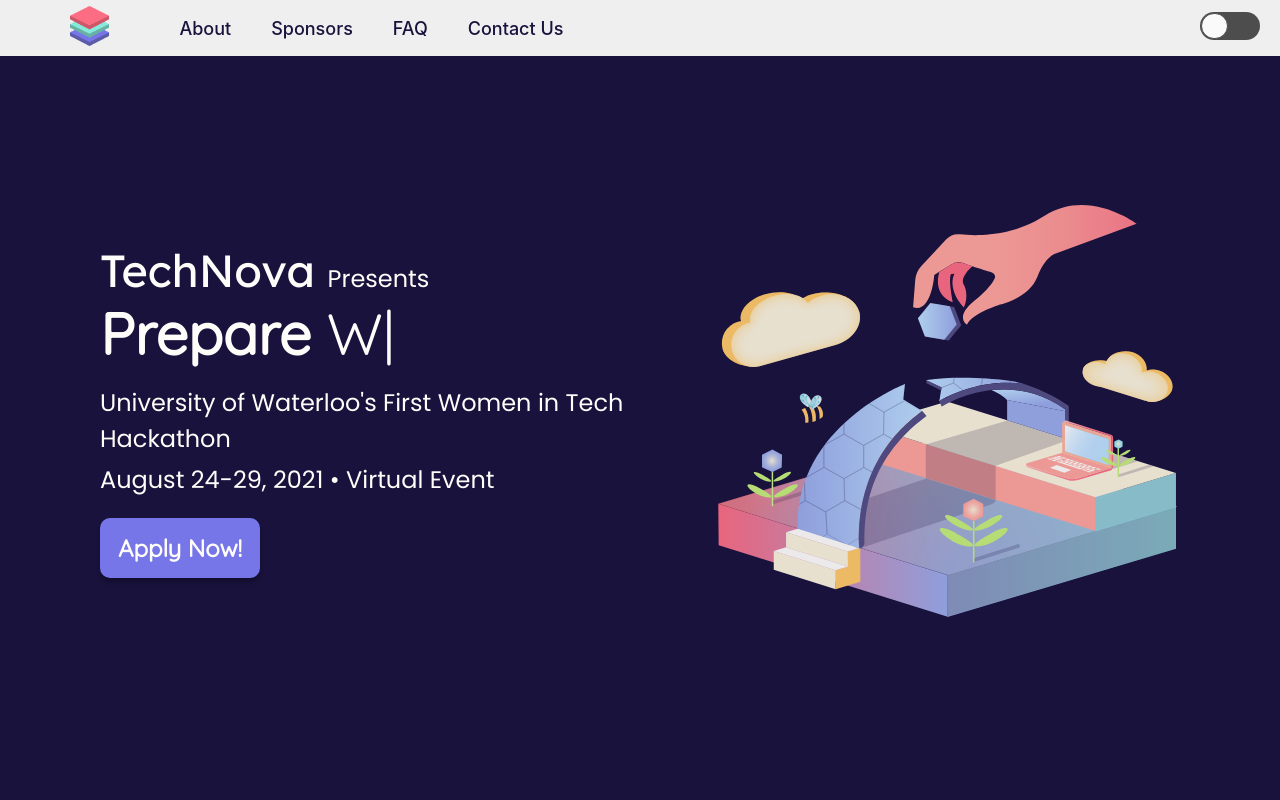
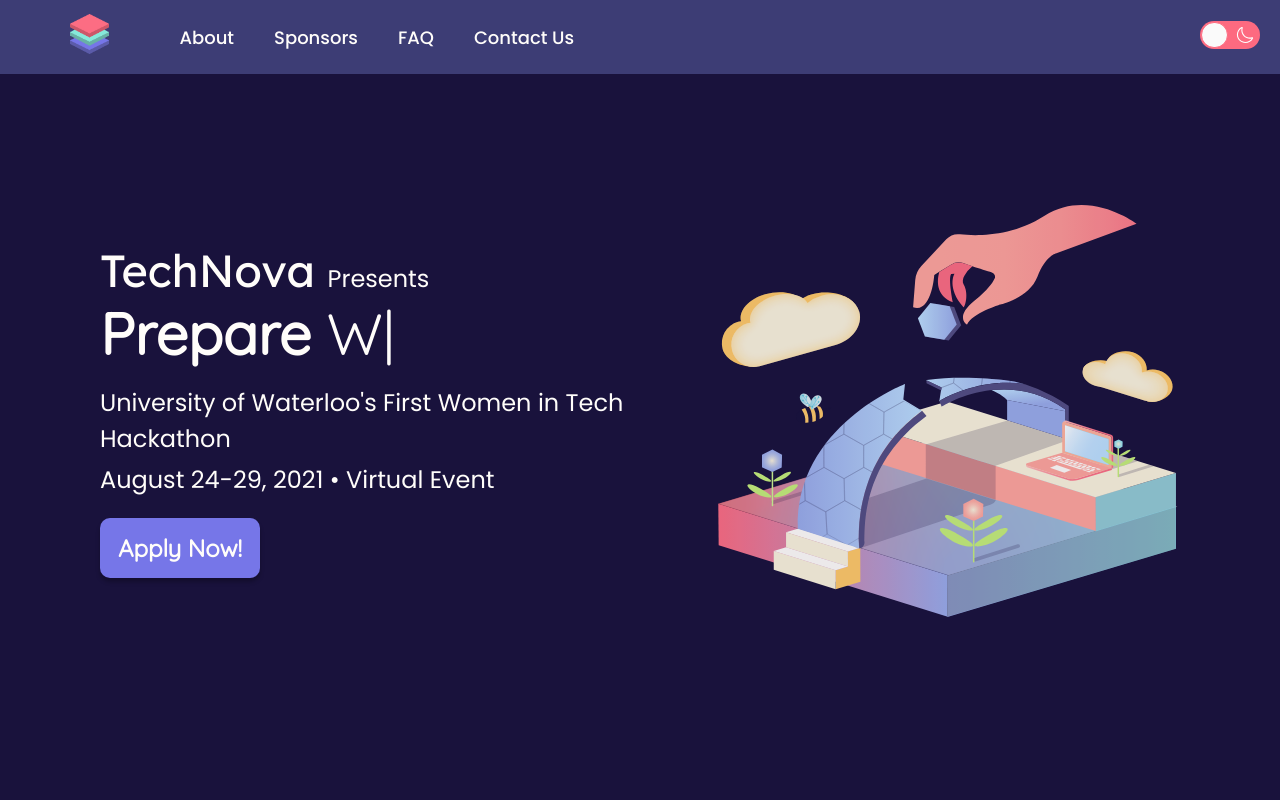
Before and after one commit to itstechnova/itstechnova.com, a React (Create React App) app: page / in a window 1280 px wide. Both pictures are taken after a click on the element 1230 px from the left and 25 px from the top of the page. Shown: the top 800 px of the page. Built offline with nearby package versions, Linux system fonts and the light colour scheme.

Commit message:
dark mode and fixed nav bar

```diff
--- a/src/App.scss
+++ b/src/App.scss
@@ -5,6 +5,7 @@
 }
 
 body {
+    // handle ALL dark mode things here
     @include lightmode();
     &.dark-mode {
         @include darkmode();
@@ -18,8 +19,17 @@
     details {
       background-color: var(--faq-card-bg-color);
     }
+    .nav-container {
+        background-color: var(--header-footer-color);
+        transition: all 0.25s linear;
+    }
+    .nav-link {
+        color: var(--text-color);
+        transition: all 0.25s linear;
+    }
     a {
         color: var(--text-color);
+        transition: all 0.25s linear;
     }
 }
 
@@ -74,3 +84,8 @@
         font-size: 16px;
     }
 }
+
+a {
+    font-family: $font-bold;
+    font-weight: bold;
+}
--- a/src/_constants.scss
+++ b/src/_constants.scss
@@ -41,7 +41,6 @@
 $text-dark: #19123c;
 $grey: #c4c4c4;
 $light-grey: #e5e9f2;
-$nav-bar-color: #f0efef;
 $light-blue: #C0CBF2;
 $dark-blue: #7D92DB;
 
@@ -49,12 +48,14 @@
     --text-color: #19123c;
     --background-color: #fffdfa;
     --faq-card-bg-color: #C0CBF2;
+    --header-footer-color: #f0efef;
 }
 
 @mixin darkmode() {
     --text-color: #fffdfa;
     --background-color: #19123c;
     --faq-card-bg-color: #7D92DB;
+    --header-footer-color: #3D3D75;
 }
 
 // Breakpoints
--- a/src/components/ModeToggle/ModeToggle.jsx
+++ b/src/components/ModeToggle/ModeToggle.jsx
@@ -1,6 +1,7 @@
 import React from "react";
 import Toggle from "react-toggle";
 import sun from "../../resources/images/icons/sun.svg";
+import moon from "../../resources/images/icons/moon.svg";
 import useToggleMode from "../../hooks/useToggleMode";
 
 import "react-toggle/style.css";
@@ -20,7 +21,9 @@
                         checked: (
                             <img className="light-icon" src={sun} alt="" />
                         ),
-                        unchecked: null,
+                        unchecked: (
+                            <img className="dark-icon" src={moon} alt="" />
+                        ),
                     }}
                 />
             )}
--- a/src/components/ModeToggle/ModeToggle.scss
+++ b/src/components/ModeToggle/ModeToggle.scss
@@ -10,9 +10,14 @@
     top: 5px;
 }
 
-.light-icon {
+.react-toggle-track-x {
+    margin: 0;
+    right: 10px;
+    top: 4.5px;
+}
+
+.light-icon, .dark-icon {
     height: 15px;
-    width: 15px;
 }
 
 .mode-toggle.react-toggle--checked .react-toggle-track {
@@ -20,6 +25,14 @@
 }
 
 .mode-toggle.react-toggle--checked:hover:not(.react-toggle--disabled) .react-toggle-track {
+    background-color: $accent-pink-focus;
+}
+
+.mode-toggle.react-toggle .react-toggle-track {
+    background-color: $accent-pink;
+}
+
+.mode-toggle.react-toggle:hover:not(.react-toggle--disabled) .react-toggle-track {
     background-color: $accent-pink-focus;
 }
 
@@ -31,6 +44,14 @@
     border-color: $accent-pink-focus;
 }
 
+.mode-toggle.react-toggle .react-toggle-thumb {
+    border-color: $accent-pink;
+}
+
+.mode-toggle.react-toggle:hover:not(.react-toggle--disabled) .react-toggle-thumb {
+    border-color: $accent-pink-focus;
+}
+
 .mode-toggle.react-toggle--focus .react-toggle-thumb {
     box-shadow: none;
 }
--- a/src/sections/NavBar/NavBar.jsx
+++ b/src/sections/NavBar/NavBar.jsx
@@ -1,31 +1,12 @@
-import React, { useState, useEffect } from "react";
+import React from "react";
 import { HashLink as Link } from "react-router-hash-link";
-import { debounce } from '../../util/debounce';
 import "./NavBar.scss";
 import ModeToggle from "../../components/ModeToggle/ModeToggle";
 
 const NavBar = ({ routes, logoRoute }) => {
-    const [prevScrollPos, setPrevScrollPos] = useState(0);
-    const [visible, setVisible] = useState(true);
-
-    const handleScroll = debounce(() => {
-        const currentScrollPos = window.pageYOffset;
-
-        setVisible((prevScrollPos > currentScrollPos && prevScrollPos - currentScrollPos > 70) || currentScrollPos < 10);
-
-        setPrevScrollPos(currentScrollPos);
-    }, 100);
-
-    useEffect(() => {
-        window.addEventListener('scroll', handleScroll);
-
-        return () => window.removeEventListener('scroll', handleScroll);
-
-    }, [prevScrollPos, visible, handleScroll]);
-
     return (
         <nav>
-            <div className="nav-container" style={{ top: visible ? '0' : '-7vh' }} >
+            <div className="nav-container" >
                 <div className="nav-content">
                     <div className="nav-links">
                         <Link
--- a/src/sections/NavBar/NavBar.scss
+++ b/src/sections/NavBar/NavBar.scss
@@ -2,15 +2,13 @@
 .nav {
   &-container {
     width: 100%;
-    background-color: $nav-bar-color;
     display: flex;
     justify-content: center;
     align-items: center;
-    height: 7vh;
+    height: 74px;
     position: fixed;
     top: 0;
     z-index: 2;
-    transition: top 0.4s;
   }
 
   &-content {
@@ -32,7 +30,6 @@
   &-link {
     text-decoration: none;
     padding: 20px;
-    color: $text-dark;
     font-weight: 500;
     &:hover {
       opacity: 0.5;
```
Also changed, not shown: src/resources/images/icons/moon.svg (added). Lines whose indentation alone changed are shown as unchanged.
